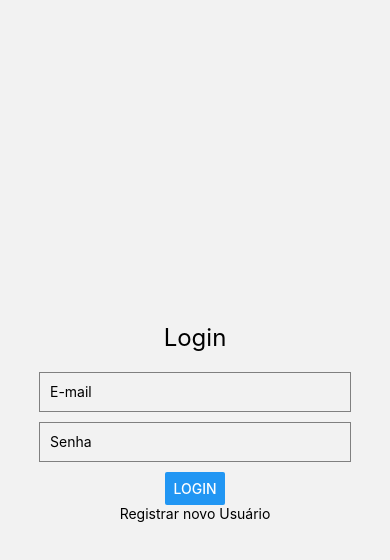
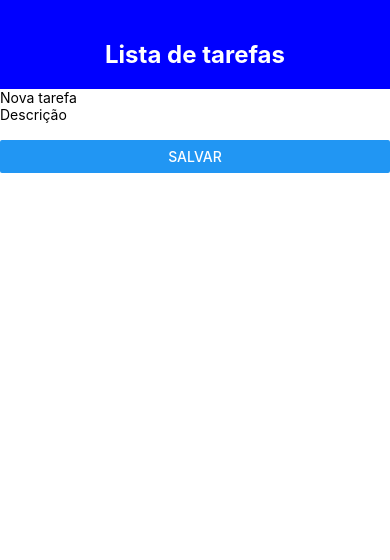
Before and after one commit to EduardoGillung/Nutri, a React Native app: screen /addTarefa in a window 390 px wide. Shown: the top 560 px of the page. Built offline with nearby package versions, Linux system fonts and the light colour scheme.

Commit message:
first commit 2024

```diff
--- a/App.js
+++ b/App.js
@@ -1,14 +1,15 @@
-import React from 'react';
+import React, { useState } from 'react';
 import { StyleSheet, Text, View } from 'react-native';
 import { NavigationContainer } from '@react-navigation/native';
 import { createNativeStackNavigator } from '@react-navigation/native-stack';
 import TelaLogin from './src/Telas/login';
 import TelaAddUser from './src/Telas/addUser';
-import TelaHome from './src/Telas/home';
+import TelaAddTarefa from './src/Telas/addTarefa';
 
 const Stack = createNativeStackNavigator();
 
 function App() {
+
   return (
     <NavigationContainer>
       <Stack.Navigator initialRouteName='Login'>
@@ -19,8 +20,9 @@ function App() {
          />
         <Stack.Screen
           options={{ headerShown: false }}
-          name="home"
-          component={TelaHome}
+          name="addTarefa"
+          component={TelaAddTarefa}
+
          />
          <Stack.Screen
           options={{ headerShown: false }}
--- /dev/null
+++ b/src/Componentes/Header.js
@@ -0,0 +1,26 @@
+import React from 'react';
+import { View, Text, StyleSheet } from 'react-native';
+
+const Header = () => {
+    return (
+        <View style={styles.header}>
+            <Text style={styles.headerText}>Lista de tarefas</Text>
+        </View>
+    );
+};
+
+const styles = StyleSheet.create({
+    header: {
+        backgroundColor: 'blue',
+        padding: 20,
+        alignItems: 'center',
+    },
+    headerText: {
+        paddingTop: 20,
+        fontSize: 24,
+        fontWeight: 'bold',
+        color: 'white'
+    },
+});
+
+export default Header;
--- a/src/Serviços/firebase.js
+++ b/src/Serviços/firebase.js
@@ -13,9 +13,11 @@ const firebaseConfig = {
   storageBucket: "myapp-14570.appspot.com",
   messagingSenderId: "1010104961905",
   appId: "1:1010104961905:web:2131a85472e1c7a04ac4d0",
-  measurementId: "G-KWY37YFNL1"
+  measurementId: "G-KWY37YFNL1",
+  databaseURL: "https://myapp-14570-default-rtdb.firebaseio.com/"
 };
 
 // Initialize Firebase
 const app = initializeApp(firebaseConfig);
-const analytics = getAnalytics(app);
+
+export default app
--- /dev/null
+++ b/src/Telas/addTarefa.js
@@ -0,0 +1,59 @@
+import React, { useState } from "react";
+import { View, TextInput, Button, StyleSheet, Platform } from 'react-native';
+import Header from "../Componentes/Header";
+import firebase from '../Serviços/firebase';
+import { getDatabase, ref, set, get, update, remove } from 'firebase/database'
+import { v4 as uuidv4 } from 'uuid';
+
+
+const TelaAddTarefa = () => {
+    const [tarefa, setTarefas] = useState({nome: '', descricao: ''})
+
+    const adicionaTarefa = (tarefa) => {
+        const database = getDatabase(firebase);
+        let id = 5;
+        const tarefaRef = ref(database, 'tarefas/' + id);
+        set(tarefaRef, { tarefa: tarefa, completado: false })
+            .then(() => {
+                setTarefas((Tarefas) => [
+                    ...Tarefas,
+                    { id: id, tarefa: tarefa, completado: false },
+                ])
+                console.log("Tarefa adicionada com sucesso");
+            })
+            .catch((error) => {
+                console.error("Erro ao adicionar tarefa", error);
+            })
+    };
+
+    return (
+        <View style={styles.container}>
+            <Header />
+            <TextInput
+                style={styles.input}
+                placeholder="Nova tarefa"
+                value={tarefa.nome}
+                onChangeText={(value) => setTarefas({...tarefa, nome: value})}
+            />
+            <TextInput
+                style={styles.input}
+                placeholder="Descrição"
+                multiline={true}
+                value={tarefa.descricao}
+                onChangeText={(value) => setTarefas({...tarefa, descricao: value})}
+            />
+
+
+            <Button title="Salvar" onPress={adicionaTarefa}/>
+        </View>
+    );
+};
+
+const styles = StyleSheet.create({
+    container:{
+        flex: 1,
+        backgroundColor: '#fff',
+    }
+})
+
+export default TelaAddTarefa;
--- a/src/Telas/home.js
+++ /dev/null
@@ -1,8 +0,0 @@
-import React from 'react';
-import { View } from 'react-native';
-
-export default function TelaHome() {
- return (
-   <View/>
-  );
-}
--- a/src/Telas/login.js
+++ b/src/Telas/login.js
@@ -15,7 +15,7 @@ const TelaLogin = ({ navigation }) => {
             .then((userCredential) => {
                 setLoginFailed(false)
                 console.log('Usuario logado com sucesso:', userCredential.user.email);
-                navigation.navigate('Home');
+                navigation.navigate('addTarefa');
             })
             .catch((error) => {
                 setLoginFailed(true)
```
Also changed, not shown: package.json (+7 -3 lines), 1 other file (tests, documents, lock files or other folders).
